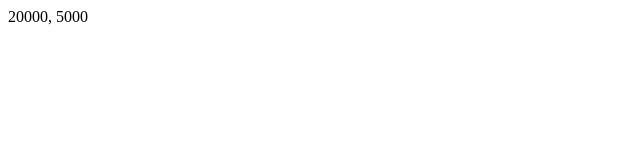
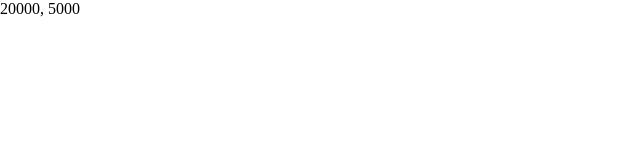
Before and after one commit to helloheesu/clova-dubbing, a React (Vite) app: page / in a window 1280 px wide. Shown: the top 160 px of the page, without its empty margins (0-640 px from the left). Built offline with nearby package versions, Linux system fonts and the light colour scheme.

Commit message:
➕ sass

```diff
--- a/package.json
+++ b/package.json
@@ -14,6 +14,7 @@
     "@types/react": "^17.0.3",
     "@types/react-dom": "^17.0.3",
     "parcel-bundler": "^1.12.5",
+    "sass": "^1.32.8",
     "typescript": "^4.2.3"
   },
   "dependencies": {
--- a/src/index.tsx
+++ b/src/index.tsx
@@ -1,5 +1,6 @@
 import React from "react";
 import ReactDOM from "react-dom";
 import App from "./App";
+import "./reset.scss";
 
 ReactDOM.render(<App />, document.getElementById("root"));
--- /dev/null
+++ b/src/reset.scss
@@ -0,0 +1,3 @@
+body {
+  margin: 0;
+}
```
Also changed, not shown: 1 other file (tests, documents, lock files or other folders).
